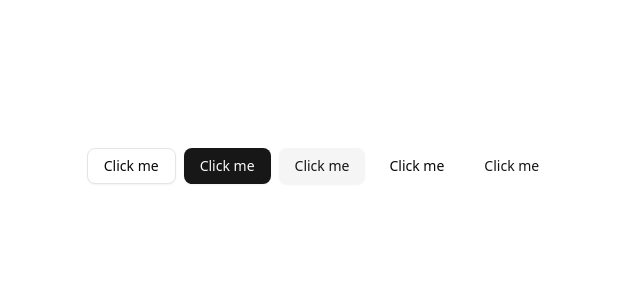
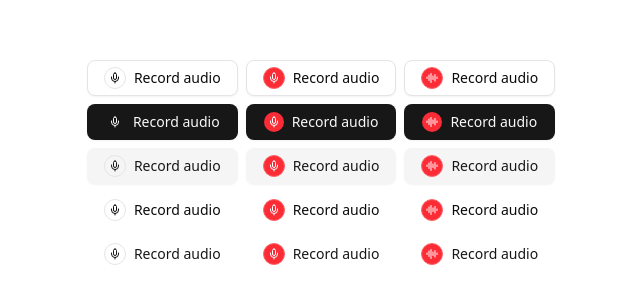
Before and after one commit to lui7henrique/saas-starter-monorepo, a Next.js app in the folder apps/web/: page / in a window 1280 px wide. Shown: the part 234-538 px from the top of the page, without its empty margins (319-959 px from the left). Built offline with nearby package versions, Linux system fonts and the light colour scheme.

Commit message:
feat(web): add lucide-react icons to Button components in Home page and update package.json dependencies

```diff
--- a/apps/web/app/page.tsx
+++ b/apps/web/app/page.tsx
@@ -1,13 +1,107 @@
 import { Button } from '@repo/ui/components/button'
+import { AudioLines, Mic } from 'lucide-react'
 
 export default function Home() {
 	return (
-		<div className="flex gap-2 items-center justify-center h-screen">
-			<Button variant="outline">Click me</Button>
-			<Button variant="default">Click me</Button>
-			<Button variant="secondary">Click me</Button>
-			<Button variant="ghost">Click me</Button>
-			<Button variant="link">Click me</Button>
+		<div className="flex items-center justify-center h-screen gap-2">
+			<div className="flex flex-col gap-2 ">
+				<Button variant="outline">
+					<div className="flex items-center gap-2 p-1 rounded-full border">
+						<Mic className="size-3" />
+					</div>
+					Record audio
+				</Button>
+				<Button variant="default">
+					<div className="flex items-center gap-2 p-1 rounded-full">
+						<Mic className="size-3" />
+					</div>
+					Record audio
+				</Button>
+				<Button variant="secondary">
+					<div className="flex items-center gap-2 p-1 rounded-full border">
+						<Mic className="size-3" />
+					</div>
+					Record audio
+				</Button>
+				<Button variant="ghost">
+					<div className="flex items-center gap-2 p-1 rounded-full border">
+						<Mic className="size-3" />
+					</div>
+					Record audio
+				</Button>
+				<Button variant="link">
+					<div className="flex items-center gap-2 p-1 rounded-full border">
+						<Mic className="size-3" />
+					</div>
+					Record audio
+				</Button>
+			</div>
+
+			<div className="flex flex-col gap-2 ">
+				<Button variant="outline">
+					<div className="flex items-center gap-2 p-1 rounded-full border bg-red-500 text-white border-red-400">
+						<Mic className="size-3" />
+					</div>
+					Record audio
+				</Button>
+				<Button variant="default">
+					<div className="flex items-center gap-2 p-1 rounded-full bg-red-500 text-white border-red-400">
+						<Mic className="size-3" />
+					</div>
+					Record audio
+				</Button>
+				<Button variant="secondary">
+					<div className="flex items-center gap-2 p-1 rounded-full border bg-red-500 text-white border-red-400">
+						<Mic className="size-3" />
+					</div>
+					Record audio
+				</Button>
+				<Button variant="ghost">
+					<div className="flex items-center gap-2 p-1 rounded-full border bg-red-500 text-white border-red-400">
+						<Mic className="size-3" />
+					</div>
+					Record audio
+				</Button>
+				<Button variant="link">
+					<div className="flex items-center gap-2 p-1 rounded-full border bg-red-500 text-white border-red-400">
+						<Mic className="size-3" />
+					</div>
+					Record audio
+				</Button>
+			</div>
+
+			<div className="flex flex-col gap-2 ">
+				<Button variant="outline">
+					<div className="flex items-center gap-2 p-1 rounded-full border bg-red-500 text-white border-red-400">
+						<AudioLines className="size-3" />
+					</div>
+					Record audio
+				</Button>
+				<Button variant="default">
+					<div className="flex items-center gap-2 p-1 rounded-full bg-red-500 text-white border-red-400">
+						<AudioLines className="size-3" />
+					</div>
+					Record audio
+				</Button>
+				<Button variant="secondary">
+					<div className="flex items-center gap-2 p-1 rounded-full border bg-red-500 text-white border-red-400">
+						<AudioLines className="size-3" />
+					</div>
+					Record audio
+				</Button>
+				<Button variant="ghost">
+					<div className="flex items-center gap-2 p-1 rounded-full border bg-red-500 text-white border-red-400">
+						<AudioLines className="size-3" />
+					</div>
+					Record audio
+				</Button>
+				<Button variant="link">
+					<div className="flex items-center gap-2 p-1 rounded-full border bg-red-500 text-white border-red-400">
+						<AudioLines className="size-3" />
+					</div>
+					Record audio
+				</Button>
+			</div>
 		</div>
 	)
 }
--- a/apps/web/package.json
+++ b/apps/web/package.json
@@ -14,6 +14,7 @@
 	"dependencies": {
 		"@repo/ui": "workspace:*",
 		"@tailwindcss/postcss": "^4.0.14",
+		"lucide-react": "^0.482.0",
 		"next": "^15.2.1",
 		"react": "^19.0.0",
 		"react-dom": "^19.0.0",
```
Also changed, not shown: 1 other file (tests, documents, lock files or other folders).
